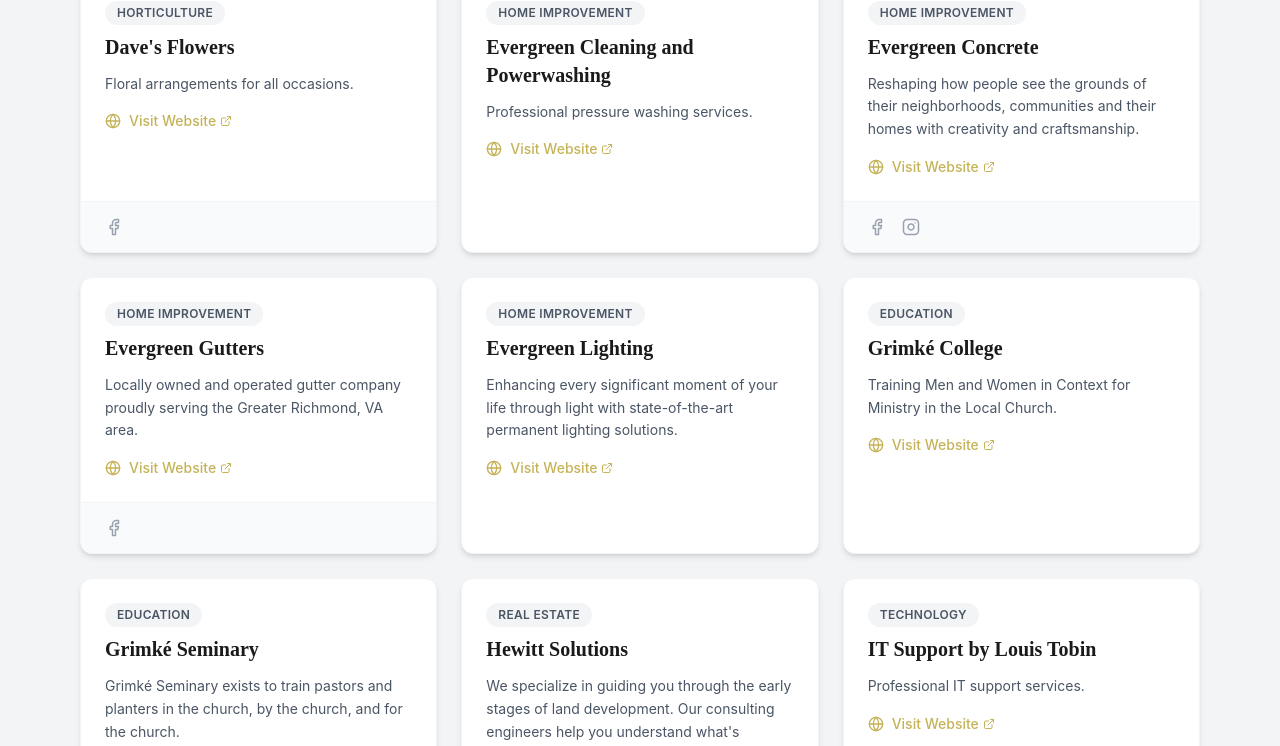
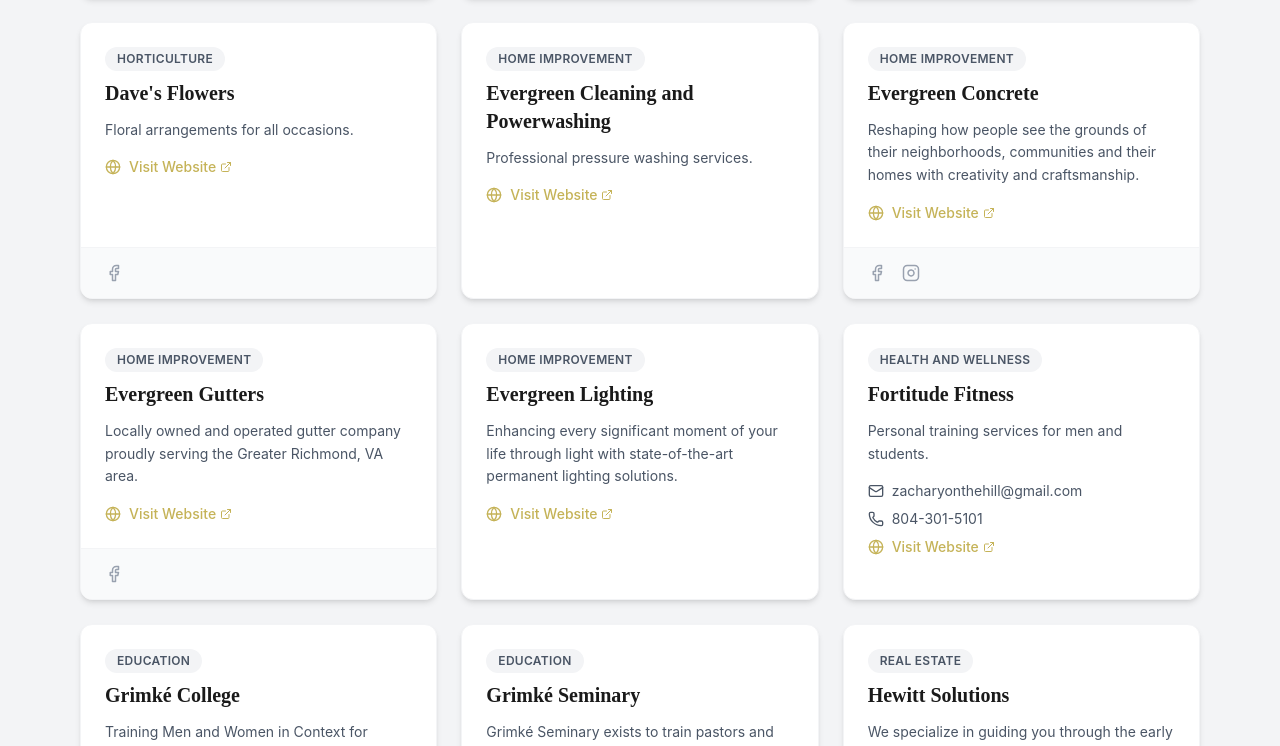
Before and after one commit to RemnantRVA/RemnantRVA.github.io, a React (Vite) app in the folder collective/: page / in a window 1280 px wide. Shown: the part 1123-1869 px from the top of the page. Built offline with nearby package versions, Linux system fonts and the light colour scheme.

Commit message:
Add Fortitude Fitness

```diff
--- a/collective/src/data.js
+++ b/collective/src/data.js
@@ -435,4 +435,14 @@
     phone: "817-880-4048",
     socials: {},
   },
+  {
+    id: 35,
+    name: "Fortitude Fitness",
+    category: "Health and Wellness",
+    description: "Personal training services for men and students.",
+    website: "./fortitude-fitness",
+    email: "zacharyonthehill@gmail.com",
+    phone: "804-301-5101",
+    socials: {},
+  },
 ];
```
